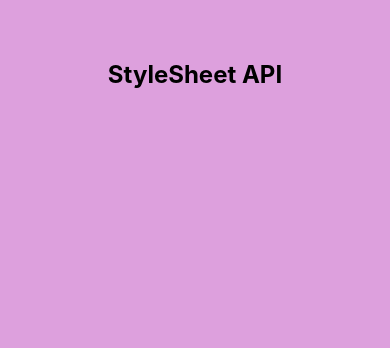
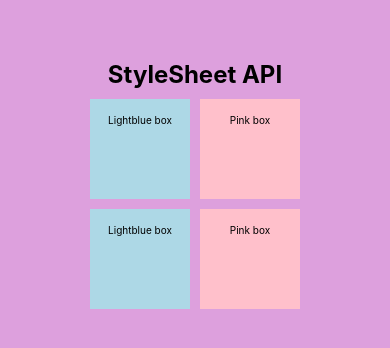
Before and after one commit to SaputraUta/learn-react-native, a React Native app: screen / in a window 390 px wide. Shown: the top 348 px of the page. Built offline with nearby package versions, Linux system fonts and the light colour scheme.

Commit message:
Multiple styles

```diff
--- a/App.js
+++ b/App.js
@@ -4,19 +4,56 @@ export default function App() {
   return (
     <View style={styles.container}>
       <Text style={styles.title}>StyleSheet API</Text>
+      <View style={styles.cardContainer}>
+        <View style={[styles.box, styles.lightblue]}>
+          <Text style={styles.boxTitle}>Lightblue box</Text>
+        </View>
+        <View style={[styles.box, styles.pink]}>
+          <Text style={styles.boxTitle}>Pink box</Text>
+        </View>
+        <View style={[styles.box, styles.lightblue]}>
+          <Text style={styles.boxTitle}>Lightblue box</Text>
+        </View>
+        <View style={[styles.box, styles.pink]}>
+          <Text style={styles.boxTitle}>Pink box</Text>
+        </View>
+      </View>
     </View>
-  )
+  );
 }
 
 const styles = StyleSheet.create({
   container: {
     flex: 1,
-    backgroundColor: 'plum',
+    backgroundColor: "plum",
+    gap: 10,
     padding: 60,
+  },
+  cardContainer: {
+    flexDirection: "row",
+    flexWrap: "wrap",
+    gap: 10,
+    justifyContent: "center",
   },
   title: {
     fontSize: 24,
-    fontWeight: 'bold',
-    textAlign: 'center',
-  }
-})
+    fontWeight: "bold",
+    textAlign: "center",
+  },
+  boxTitle: {
+    fontSize: 10,
+    textAlign: "center",
+    marginTop: 5,
+  },
+  box: {
+    width: 100,
+    height: 100,
+    padding: 10,
+  },
+  lightblue: {
+    backgroundColor: "lightblue",
+  },
+  pink: {
+    backgroundColor: "pink",
+  },
+});
```
